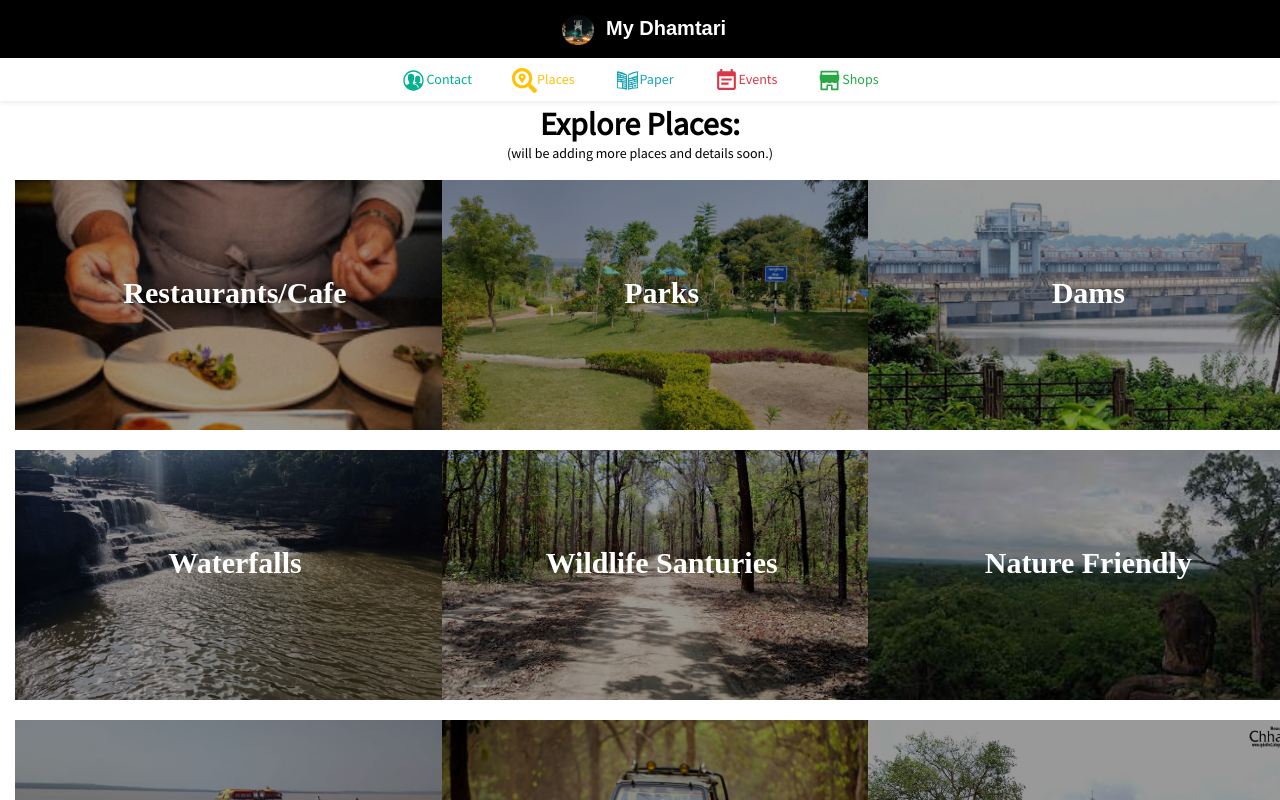
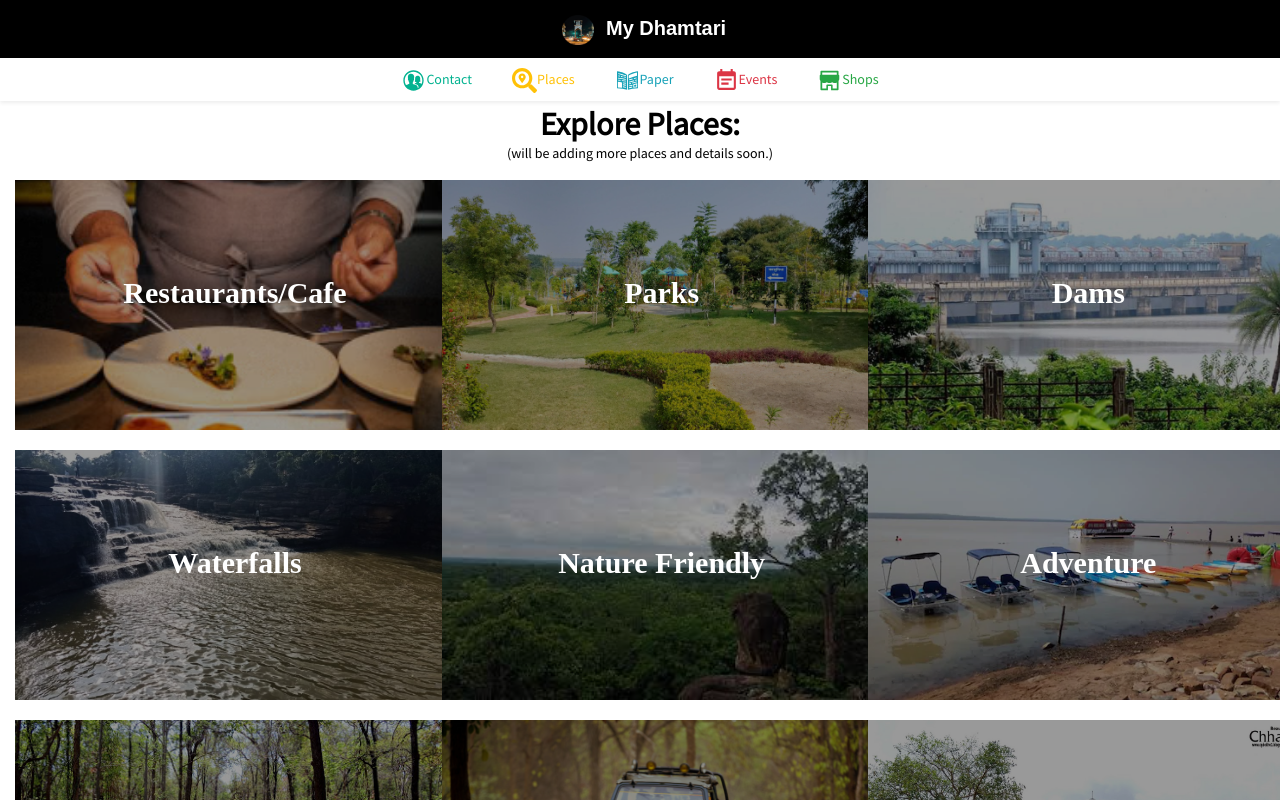
Before and after one commit to manav-kothari/My-Dhamtari, a React (Create React App) app: page /places in a window 1280 px wide. Built offline with nearby package versions, Linux system fonts and the light colour scheme.

Commit message:
updated places order

```diff
--- a/src/screens/PlacesScreen/PlacesScreen.js
+++ b/src/screens/PlacesScreen/PlacesScreen.js
@@ -58,13 +58,6 @@ const PlacesScreen = () => {
         </Col>
         <Col sm={12} md={6} lg={4} xl={4}>
           <PlacesCategoryComponent
-            link="/places/wildlife"
-            title="Wildlife Santuries"
-            Img={WildlifeSanturies}
-          />
-        </Col>
-        <Col sm={12} md={6} lg={4} xl={4}>
-          <PlacesCategoryComponent
             link="/places/nature"
             title="Nature Friendly"
             Img={Nature}
@@ -75,6 +68,13 @@ const PlacesScreen = () => {
             link="/places/adventure"
             title="Adventure"
             Img={Adventure}
+          />
+        </Col>
+        <Col sm={12} md={6} lg={4} xl={4}>
+          <PlacesCategoryComponent
+            link="/places/wildlife"
+            title="Wildlife Santuries"
+            Img={WildlifeSanturies}
           />
         </Col>
         <Col sm={12} md={6} lg={4} xl={4}>
```
